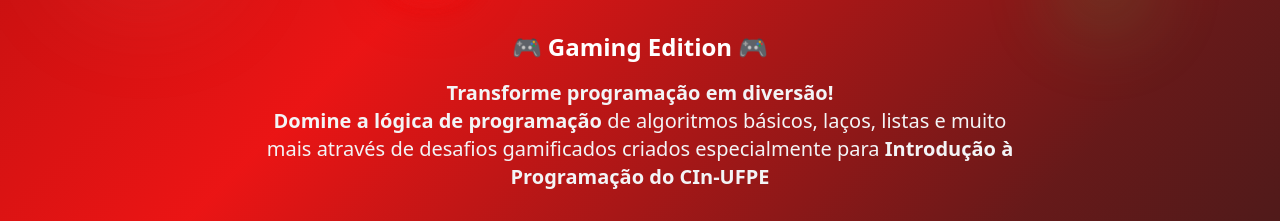
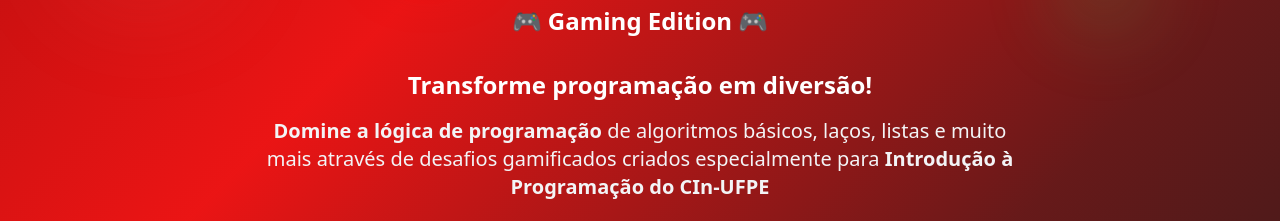
Before and after one commit to joab-henrique/cintroduza, a React (Vite) app: page / in a window 1280 px wide. Shown: the part 297-518 px from the top of the page. Built offline with nearby package versions, Linux system fonts and the light colour scheme.

Commit message:
Ajuste FINALgit add .! no Index.tsx

```diff
--- a/src/pages/Index.tsx
+++ b/src/pages/Index.tsx
@@ -16,7 +16,7 @@
     <div className="min-h-screen bg-background">
       <Header />
 
-      <section className="relative min-h-screen flex items-center justify-center bg-gradient-hero overflow-hidden py-16">
+      <section className="relative min-h-screen flex items-center justify-center bg-gradient-hero overflow-hidden py-24">
         <div className="absolute inset-0 opacity-20">
           <div className="absolute top-20 left-20 w-32 h-32 bg-primary-glow rounded-full blur-3xl animate-float"></div>
           <div className="absolute top-40 right-32 w-24 h-24 bg-python rounded-full blur-2xl animate-float" style={{animationDelay: '1s'}}></div>
@@ -40,13 +40,18 @@
                 CIn<span className="text-primary-glow animate-pulse">troduza</span>
               </h1>
             </div>
-            <div className="text-xl md:text-2xl mb-4 font-bold">🎮 Gaming Edition 🎮</div>
+            <div className="text-xl md:text-2xl mb-8 font-bold">🎮 Gaming Edition 🎮</div>
 
-            <p className="text-lg md:text-xl mb-8 text-gray-100 leading-relaxed max-w-3xl mx-auto">
-              <strong>Transforme programação em diversão!</strong><br></br><strong>Domine a lógica de programação</strong> de algoritmos básicos, laços, listas e muito mais
-              através de desafios gamificados criados especialmente para
-              <strong> Introdução à Programação do CIn-UFPE</strong>
-            </p>
+            <div className="mb-12">
+              <p className="text-xl md:text-2xl font-bold text-white mb-4">
+                Transforme programação em diversão!
+              </p>
+              <p className="text-lg md:text-xl text-gray-100 leading-relaxed max-w-3xl mx-auto">
+                <strong>Domine a lógica de programação</strong> de algoritmos básicos, laços, listas e muito mais
+                através de desafios gamificados criados especialmente para
+                <strong> Introdução à Programação do CIn-UFPE</strong>
+              </p>
+            </div>
 
             <div className="grid grid-cols-1 md:grid-cols-3 gap-6 md:gap-8 mb-16 text-sm">
               <div className="bg-white/10 backdrop-blur-sm rounded-lg p-4 border border-white/20">
```
